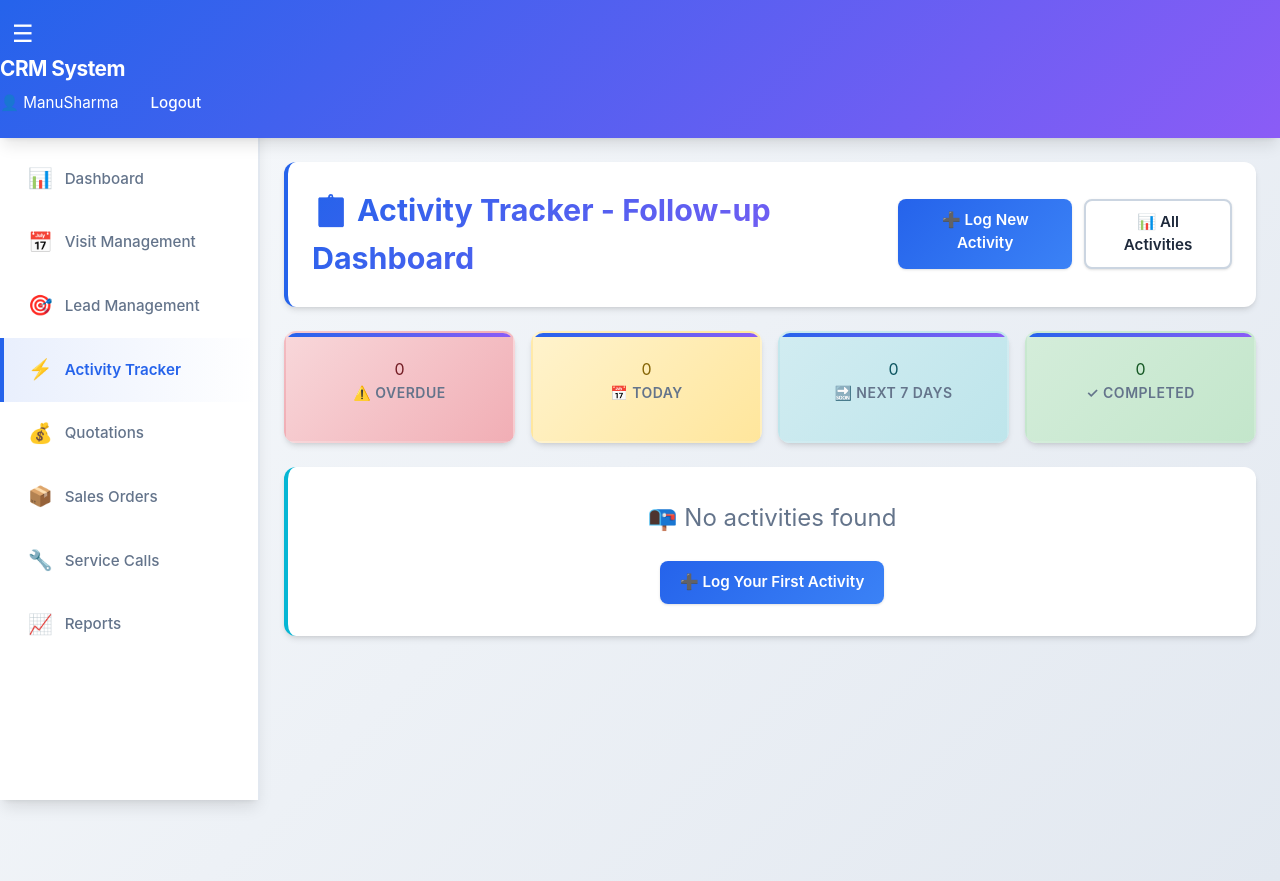
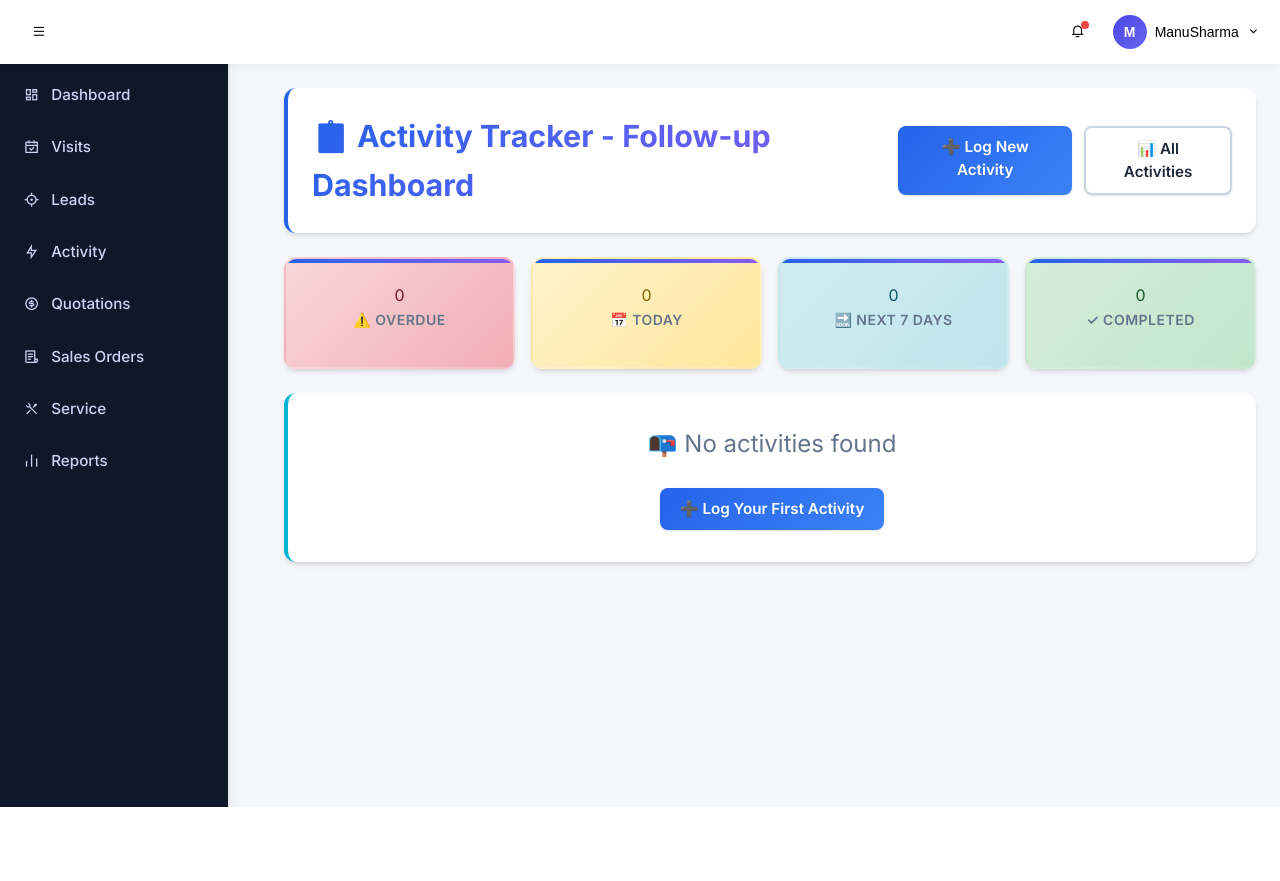
Before and after one commit to ManuSharma82/C.R.M.-Project-main, a Django app: page /activities/dashboard/ in a window 1280 px wide. After the commit the page ends 807 px from the top, so only its background shows below. Run offline with Django 5.2, Linux system fonts and the light colour scheme; a user stored in the database is signed in; data that the repository does not hold is empty.

Commit message:
Updated dashboard UI

```diff
--- a/C.R.M.-Project-main/mysite/newapp/templates/newapp/base.html
+++ b/C.R.M.-Project-main/mysite/newapp/templates/newapp/base.html
@@ -5,161 +5,339 @@
     <meta charset="UTF-8">
     <meta name="viewport" content="width=device-width, initial-scale=1.0">
     <title>{% block title %}CRM System{% endblock %}</title>
+
+    <!-- Google Font -->
+    <link href="https://fonts.googleapis.com/css2?family=Inter:wght@400;500;600;700&display=swap" rel="stylesheet">
+
+    <!-- Main CSS -->
     <link rel="stylesheet" href="{% static 'newapp/css/balanced.css' %}?v=3">
-    <!-- JavaScript Utilities -->
-    <script src="{% static 'newapp/js/utils.js' %}?v=20241201-2"></script>
-    <script src="{% static 'newapp/js/dashboard.js' %}?v=20241201-2"></script>
-    <script src="{% static 'newapp/js/forms.js' %}?v=20241201-2"></script>
-    <script src="{% static 'newapp/js/list-optimization.js' %}?v=20241201-2"></script>
+
+    <!-- Icons -->
+    <link href="https://cdn.jsdelivr.net/npm/remixicon@3.5.0/fonts/remixicon.css" rel="stylesheet">
+
+    <!--fevicon icon-->
+    <!-- Favicon -->
+    <!-- Favicon (cache busting) -->
+        <link rel="icon" type="image/png" href="{% static 'images/favicon.png' %}?v=1">
+        <link rel="shortcut icon" href="{% static 'images/favicon.png' %}?v=1">
+
+
+
+
+    <!-- JS -->
+    <script src="{% static 'newapp/js/utils.js' %}" defer></script>
+    <script src="{% static 'newapp/js/dashboard.js' %}" defer></script>
+    <script src="{% static 'newapp/js/forms.js' %}" defer></script>
+
     {% block extra_css %}{% endblock %}
+    <style>
+        .crm-body {
+    font-family: 'Inter', sans-serif;
+    background: #f5f7fb;
+}
+
+/* HEADER */
+.pro-header {
+    height: 64px;
+    background: #ffffff;
+    display: flex;
+    align-items: center;          /* 🔥 FIX */
+    justify-content: space-between;
+    padding: 0 20px;
+    box-shadow: 0 2px 10px rgba(0,0,0,0.06);
+}
+
+.header-left,
+.header-right {
+    display: flex;
+    align-items: center;          /* 🔥 FIX */
+    gap: 16px;
+}
+
+.icon-btn {
+    display: flex;                /* 🔥 FIX */
+    align-items: center;
+    justify-content: center;
+    width: 38px;
+    height: 38px;
+    border-radius: 10px;
+    background: transparent;
+    border: none;
+    cursor: pointer;
+    transition: background 0.2s ease;
+}
+
+.icon-btn:hover {
+    background: #f1f5f9;
+}
+
+
+/* NOTIFICATION */
+.notification-wrapper {
+    position: relative;
+}
+
+.notif-dot {
+    position: absolute;
+    top: 8px;
+    right: 8px;
+    width: 8px;
+    height: 8px;
+    background: #ef4444;
+    border-radius: 50%;
+}
+
+
+/* PROFILE */
+.profile-wrapper { position: relative; }
+.profile-btn {
+    display: flex;
+    align-items: center;
+    gap: 8px;
+    background: none;
+    border: none;
+    cursor: pointer;
+}
+
+.avatar-circle {
+    width: 34px;
+    height: 34px;
+    border-radius: 50%;
+    background: linear-gradient(135deg, #4f46e5, #6366f1);
+    color: #fff;
+    font-weight: 600;
+    display: flex;
+    align-items: center;
+    justify-content: center;
+    font-size: 14px;
+}
+
+.profile-name {
+    font-size: 14px;
+    font-weight: 500;
+}
+
+
+.avatar {
+    width: 32px;
+    height: 32px;
+    border-radius: 50%;
+}
+
+.profile-dropdown {
+    position: absolute;
+    right: 0;
+    top: calc(100% + 10px);
+    background: #ffffff;
+    width: 220px;
+    border-radius: 12px;
+    box-shadow: 0 20px 40px rgba(0,0,0,0.15);
+    opacity: 0;
+    transform: translateY(-10px);
+    pointer-events: none;
+    transition: all 0.25s ease;
+    z-index: 1000;
+}
+
+.profile-dropdown.show {
+    opacity: 1;
+    transform: translateY(0);
+    pointer-events: auto;
+}
+
+
+.profile-dropdown a {
+    display: block;
+    padding: 12px 16px;
+    text-decoration: none;
+    color: #333;
+}
+
+.profile-dropdown a:hover {
+    background: #f1f5f9;
+}
+
+/* SIDEBAR */
+.pro-sidebar {
+    width: 230px;
+    background: #0f172a;
+    height: 100vh;
+    position: fixed;
+}
+
+.sidebar-nav a {
+    color: #cbd5f5;
+    padding: 14px 20px;
+    display: flex;
+    align-items: center;
+    gap: 12px;
+    transition: all .3s;
+}
+
+.sidebar-nav a:hover,
+.sidebar-nav a.active {
+    background: #1e293b;
+    color: #fff;
+}
+
+/* ANIMATION */
+.fade-in {
+    animation: fade .4s ease;
+}
+@keyframes fade {
+    from { opacity: 0; transform: translateY(6px); }
+    to { opacity: 1; }
+}
+
+    </style>
 </head>
-<body>
-    <!-- Header -->
-    <header class="crm-header">
+
+<body class="crm-body">
+
+<!-- ================= HEADER ================= -->
+<header class="crm-header pro-header">
     <div class="header-left">
-        <button class="sidebar-toggle" id="sidebarToggle">
-            <span>☰</span>
+        <button id="sidebarToggle" class="icon-btn">
+            <i class="ri-menu-line"></i>
         </button>
-        <div class="header-brand">
-            <a href="{% url 'newapp:dashboard' %}" style="text-decoration: none; color: inherit;">
-                <strong>CRM System</strong>
+        <span class="brand-name">CRM System</span>
+    </div>
+
+    <div class="header-right">
+        <!-- Notification -->
+        <div class="notification-wrapper">
+    <button class="icon-btn">
+        <i class="ri-notification-3-line"></i>
+        <span class="notif-dot"></span>
+    </button>
+</div>
+
+
+        <!-- Profile -->
+            <div class="profile-wrapper">
+    <button class="profile-btn" id="profileBtn">
+        <div class="avatar-circle">
+            {{ user.username|first|upper }}
+        </div>
+        <span class="profile-name">
+            {{ user.get_full_name|default:user.username }}
+        </span>
+        <i class="ri-arrow-down-s-line"></i>
+    </button>
+
+    <div class="profile-dropdown" id="profileDropdown">
+        <a href="#"><i class="ri-user-line"></i> My Profile</a>
+        <a href="#"><i class="ri-settings-3-line"></i> Settings</a>
+        <div class="dropdown-divider"></div>
+        <a href="{% url 'newapp:logout' %}" class="logout">
+            <i class="ri-logout-box-r-line"></i> Logout
         </a>
     </div>
 </div>
-
-    <div class="header-user">
-        <span class="user-name">👤 {{ user.get_full_name|default:user.username }}</span>
-        <a href="{% url 'newapp:logout' %}" class="logout-link">Logout</a>
-    </div>
 </header>
 
-    <!-- Sidebar Navigation -->
-    <aside class="sidebar" id="sidebar">
-        <div class="sidebar-header">
-            <h3>📊 Navigation</h3>
-        </div>
+<!-- ================= SIDEBAR ================= -->
+<aside class="sidebar pro-sidebar" id="sidebar">
     <nav class="sidebar-nav">
-            <a href="{% url 'newapp:dashboard' %}{% if request.GET.view_as_user %}?view_as_user={{ request.GET.view_as_user }}{% endif %}" {% if request.resolver_match.url_name == 'dashboard' %}class="active"{% endif %}>
-                <span class="nav-icon">📊</span>
-                <span class="nav-text">Dashboard</span>
+        <a href="{% url 'newapp:dashboard' %}" class="{% if request.resolver_match.url_name == 'dashboard' %}active{% endif %}">
+            <i class="ri-dashboard-line"></i><span>Dashboard</span>
         </a>
-            <a href="{% url 'newapp:visit_management' %}{% if request.GET.view_as_user %}?view_as_user={{ request.GET.view_as_user }}{% endif %}" {% if 'visit' in request.resolver_match.url_name and 'report' not in request.resolver_match.url_name %}class="active"{% endif %}>
-                <span class="nav-icon">📅</span>
-                <span class="nav-text">Visit Management</span>
+        <a href="{% url 'newapp:visit_management' %}">
+            <i class="ri-calendar-check-line"></i><span>Visits</span>
         </a>
-            <a href="{% url 'newapp:lead_list' %}{% if request.GET.view_as_user %}?view_as_user={{ request.GET.view_as_user }}{% endif %}" {% if 'lead' in request.resolver_match.url_name %}class="active"{% endif %}>
-                <span class="nav-icon">🎯</span>
-                <span class="nav-text">Lead Management</span>
+        <a href="{% url 'newapp:lead_list' %}">
+            <i class="ri-focus-3-line"></i><span>Leads</span>
         </a>
-            <a href="{% url 'newapp:activity_dashboard' %}{% if request.GET.view_as_user %}?view_as_user={{ request.GET.view_as_user }}{% endif %}" {% if 'activity' in request.resolver_match.url_name %}class="active"{% endif %}>
-                <span class="nav-icon">⚡</span>
-                <span class="nav-text">Activity Tracker</span>
+        <a href="{% url 'newapp:activity_dashboard' %}">
+            <i class="ri-flashlight-line"></i><span>Activity</span>
         </a>
-            <a href="{% url 'newapp:quotation_list' %}{% if request.GET.view_as_user %}?view_as_user={{ request.GET.view_as_user %}{% endif %}" {% if 'quotation' in request.resolver_match.url_name %}class="active"{% endif %}>
-                <span class="nav-icon">💰</span>
-                <span class="nav-text">Quotations</span>
+        <a href="{% url 'newapp:quotation_list' %}">
+            <i class="ri-money-dollar-circle-line"></i><span>Quotations</span>
         </a>
-            <a href="{% url 'newapp:salesorder_list' %}{% if request.GET.view_as_user %}?view_as_user={{ request.GET.view_as_user }}{% endif %}" {% if 'salesorder' in request.resolver_match.url_name %}class="active"{% endif %}>
-                <span class="nav-icon">📦</span>
-                <span class="nav-text">Sales Orders</span>
+        <a href="{% url 'newapp:salesorder_list' %}">
+            <i class="ri-file-list-3-line"></i><span>Sales Orders</span>
         </a>
-            <a href="{% url 'newapp:servicecall_list' %}{% if request.GET.view_as_user %}?view_as_user={{ request.GET.view_as_user }}{% endif %}" {% if 'servicecall' in request.resolver_match.url_name %}class="active"{% endif %}>
-                <span class="nav-icon">🔧</span>
-                <span class="nav-text">Service Calls</span>
+        <a href="{% url 'newapp:servicecall_list' %}">
+            <i class="ri-tools-line"></i><span>Service</span>
         </a>
-            <a href="{% url 'newapp:visit_report' %}{% if request.GET.view_as_user %}?view_as_user={{ request.GET.view_as_user }}{% endif %}" {% if 'report' in request.resolver_match.url_name %}class="active"{% endif %}>
-                <span class="nav-icon">📈</span>
-                <span class="nav-text">Reports</span>
+        <a href="{% url 'newapp:visit_report' %}">
+            <i class="ri-bar-chart-line"></i><span>Reports</span>
         </a>
-            {% if user.is_staff %}
-            <div class="sidebar-divider"></div>
-            <a href="/admin/" {% if '/admin/' in request.path %}class="active"{% endif %}>
-                <span class="nav-icon">⚙️</span>
-                <span class="nav-text">Admin Panel</span>
-            </a>
-            {% endif %}
     </nav>
 </aside>
 
-    <!-- Main Layout Wrapper -->
+<!-- ================= MAIN ================= -->
 <div class="main-wrapper">
-        <!-- Admin User Selection Panel -->
-        {% if user.is_staff or user.is_superuser %}
-        <div class="admin-user-panel">
-            <div class="admin-user-panel-content">
-                <form method="get" class="admin-user-form">
-                    <label class="admin-user-label">
-                        👥 View User Activity:
-                    </label>
-                    <select name="view_as_user" onchange="this.form.submit()" class="admin-user-select">
-                        <option value="self" {% if not request.GET.view_as_user or request.GET.view_as_user == 'self' %}selected{% endif %}>📊 All Users / My View (Admin)</option>
-                        <option disabled>──────────────────────────────────</option>
-                        {% for emp in all_employees %}
-                            <option value="{{ emp.user.id }}" {% if request.GET.view_as_user == emp.user.id|stringformat:"s" %}selected{% endif %}>
-                                👤 {{ emp.user.get_full_name|default:emp.user.username }} - {{ emp.get_role_display }}
-                            </option>
-                        {% endfor %}
-                    </select>
-                    {% if viewing_as %}
-                    <a href="?view_as_user=self" class="admin-clear-btn">
-                        ✖ Clear Selection
-                    </a>
-                    {% endif %}
-                </form>
-                {% if viewing_as %}
-                <div class="admin-viewing-banner">
-                    👁️ Currently viewing activity for: <strong>{{ viewing_as }}</strong>
-                </div>
-                {% endif %}
-            </div>
-        </div>
-        {% endif %}
-
-        <!-- Main Content -->
-        <main class="page-content">
-            {% if messages %}
-                <div class="messages">
-                    {% for message in messages %}
-                        <div class="message {{ message.tags }}">{{ message }}</div>
-                    {% endfor %}
-                </div>
-            {% endif %}
-
+    <main class="page-content fade-in">
         {% block content %}{% endblock %}
     </main>
 </div>
 
-    <!-- Sidebar Toggle Script -->
+<!-- ================= JS ================= -->
 <script>
-        document.addEventListener('DOMContentLoaded', function() {
-            const sidebar = document.getElementById('sidebar');
-            const sidebarToggle = document.getElementById('sidebarToggle');
-            const mainWrapper = document.querySelector('.main-wrapper');
+/* Sidebar Toggle */
+document.getElementById("sidebarToggle").onclick = () => {
+    document.body.classList.toggle("sidebar-collapsed");
+};
 
-            // Toggle sidebar
-            sidebarToggle.addEventListener('click', function() {
-                sidebar.classList.toggle('collapsed');
-                document.body.classList.toggle('sidebar-collapsed');
-            });
+/* Profile Dropdown */
+const profileBtn = document.getElementById("profileBtn");
+const profileDropdown = document.getElementById("profileDropdown");
 
-            // Close sidebar on mobile when clicking outside
-            document.addEventListener('click', function(event) {
-                if (window.innerWidth <= 768) {
-                    if (!sidebar.contains(event.target) && !sidebarToggle.contains(event.target)) {
-                        sidebar.classList.remove('mobile-open');
-                    }
+profileBtn.onclick = () => {
+    profileDropdown.classList.toggle("show");
+};
+
+document.addEventListener("click", (e) => {
+    if (!profileBtn.contains(e.target)) {
+        profileDropdown.classList.remove("show");
     }
 });
 
-            // Mobile toggle
-            if (window.innerWidth <= 768) {
-                sidebarToggle.addEventListener('click', function(e) {
-                    e.stopPropagation();
-                    sidebar.classList.toggle('mobile-open');
-                });
+
+{% block extra_js %}
+
+
+(function () {
+
+    const CHECK_INTERVAL = 10 * 60 * 1000; // check every  10 min
+    let sessionExpired = false;
+
+    async function checkSession() {
+        try {
+            const response = await fetch(window.location.href, {
+                method: "GET",
+                credentials: "same-origin",
+                headers: {
+                    "X-Requested-With": "XMLHttpRequest"
                 }
             });
+
+            // If Django session expired, it redirects to login page
+            if (response.redirected && response.url.includes("signin")) {
+                handleSessionExpired();
+            }
+
+        } catch (err) {
+            console.error("Session check failed", err);
+        }
+    }
+
+    function handleSessionExpired() {
+        if (sessionExpired) return;
+        sessionExpired = true;
+
+        alert("Your session has expired due to inactivity. Please login again.");
+
+        window.location.href = "{% url 'newapp:signin' %}";
+    }
+
+    // Start periodic session checking
+    setInterval(checkSession, CHECK_INTERVAL);
+
+})();
 </script>
-    {% block extra_js %}{% endblock %}
+{% endblock %}
+
 </body>
 </html>
```
Lines whose indentation alone changed are shown as unchanged.
